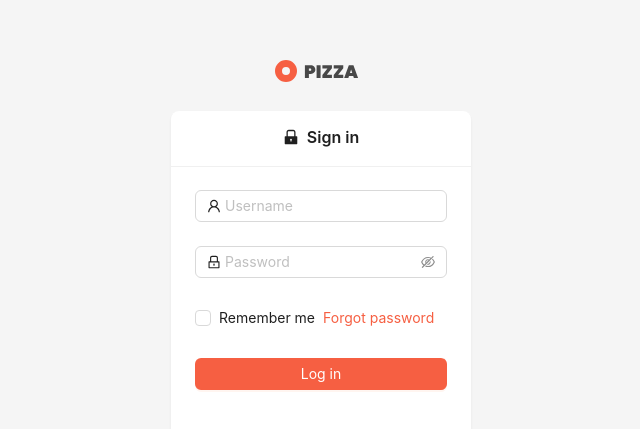
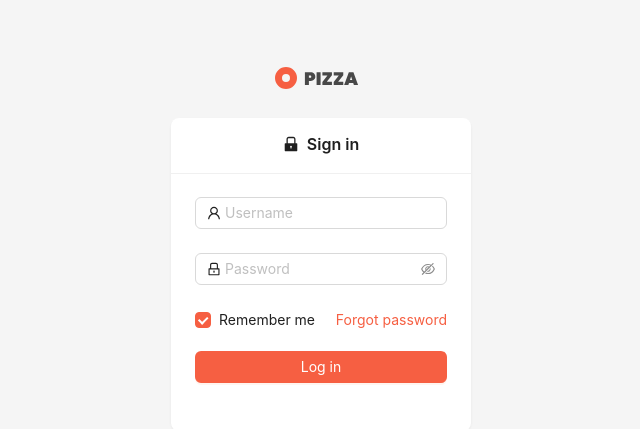
Before and after one commit to singhbraj/cravecart-admin-dashboard, a React (Vite) app: page /auth/login in a window 1280 px wide. Shown: the part 151-580 px from the top of the page, without its empty margins (319-959 px from the left). Built offline with nearby package versions, Linux system fonts and the light colour scheme.

Commit message:
add frontend validation for log in

```diff
--- a/src/pages/login/login.tsx
+++ b/src/pages/login/login.tsx
@@ -1,4 +1,4 @@
-import { Button, Card, Checkbox, Form, Input, Layout, Space } from "antd";
+import { Button, Card, Checkbox, Flex, Form, Input, Layout, Space } from "antd";
 import "./login.css";
 import { LockFilled, LockOutlined, UserOutlined } from "@ant-design/icons";
 import Logo from "../../components/icons/Logo";
@@ -24,25 +24,47 @@ const LoginPage = () => {
             </Space>
           }
         >
-          <Form>
-            <Form.Item name="username">
+          <Form initialValues={{ remember: true }}>
+            <Form.Item
+              name="username"
+              rules={[
+                {
+                  required: true,
+                  message: "Please input your username",
+                },
+                {
+                  type: "email",
+                  message: "Email is not valid",
+                },
+              ]}
+            >
               <Input prefix={<UserOutlined />} placeholder="Username" />
             </Form.Item>
-            <Form.Item name="password">
+            <Form.Item
+              name="password"
+              rules={[
+                {
+                  required: true,
+                  message: "Please input your password",
+                },
+              ]}
+            >
               <Input.Password
                 prefix={<LockOutlined />}
                 placeholder="Password"
               />
             </Form.Item>
-            <Form.Item name="remember">
-              <Checkbox>Remember me</Checkbox>
+            <Flex justify="space-between" align="center">
+              <Form.Item name="remember" valuePropName="checked" noStyle>
+                <Checkbox>Remember me</Checkbox>
+              </Form.Item>
               <a href="">Forgot password</a>
-            </Form.Item>
+            </Flex>
             <Form.Item>
               <Button
                 type="primary"
                 htmlType="submit"
-                style={{ width: "100%" }}
+                style={{ width: "100%", marginTop: "20px" }}
               >
                 Log in
               </Button>
```
